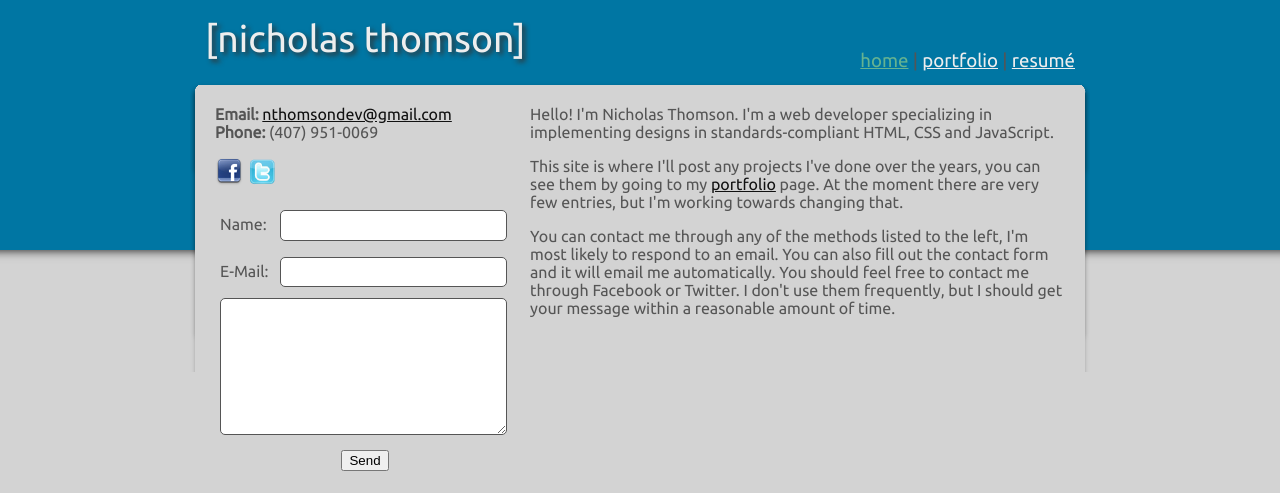
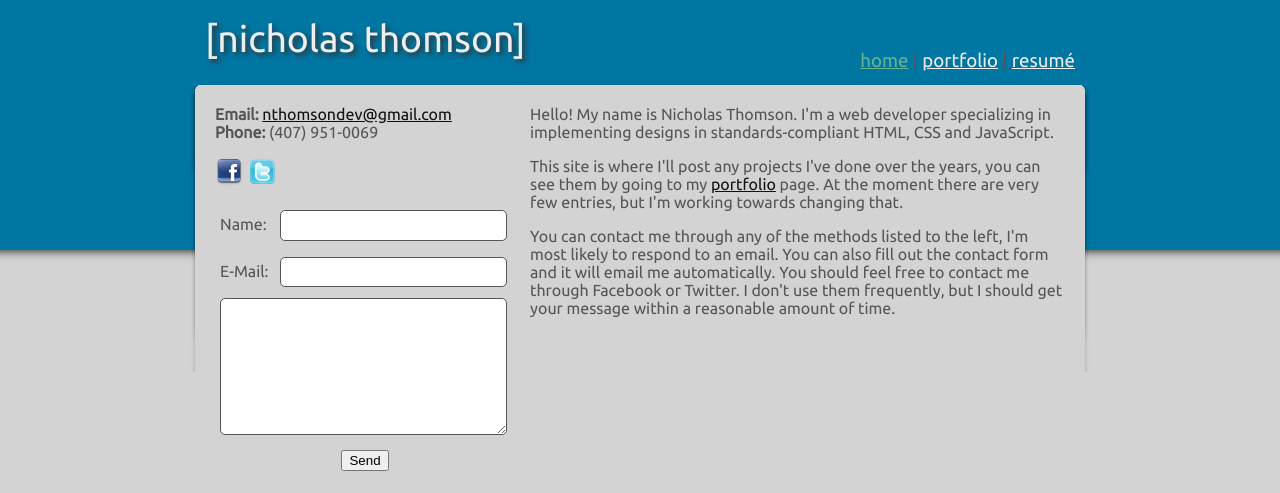
Before and after one commit to nthomson/portfolio, a PHP site: page / in a window 1280 px wide. Shown: the top 493 px of the page. Run offline with PHP 8.4, Linux system fonts and the light colour scheme.

Commit message:
Change wording slightly on home page

```diff
--- a/index.php
+++ b/index.php
@@ -39,7 +39,7 @@
 					</div>
 					<div id="rightContent" class="right">
 						<p>
-							Hello! I'm Nicholas Thomson. I'm a web developer specializing in
+							Hello! My name is Nicholas Thomson. I'm a web developer specializing in
 							implementing designs in standards-compliant HTML, CSS and JavaScript.
 						</p>
 						<p>
```
